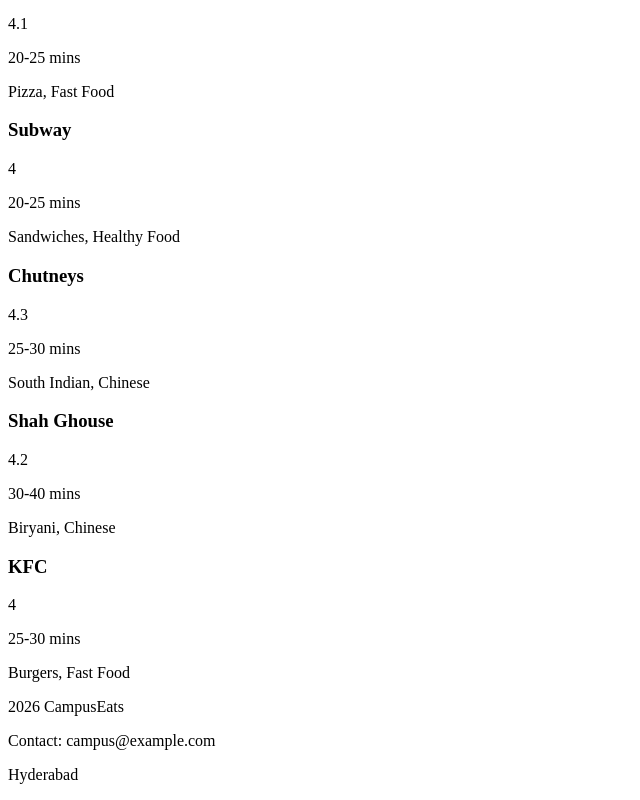
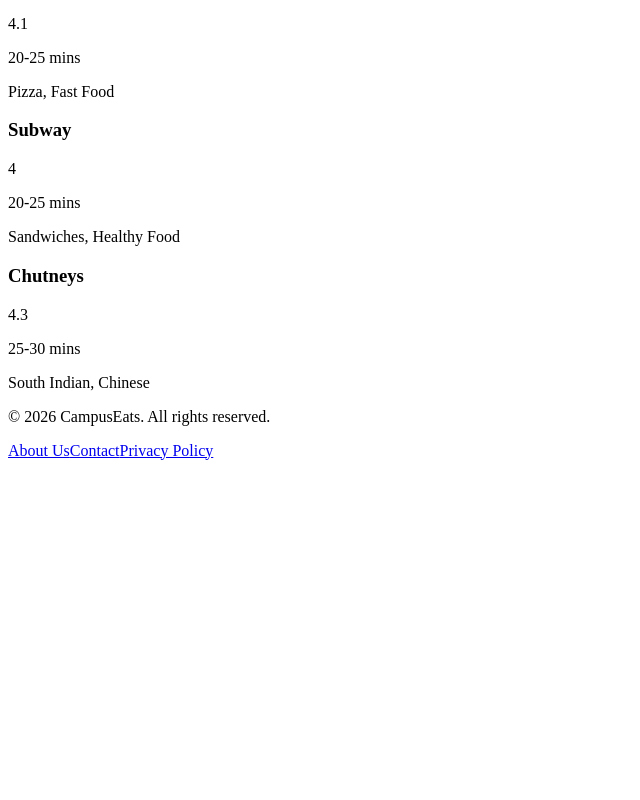
Before and after one commit to Meghana77/campus-eats-ui, a React (Vite) app: page / in a window 1280 px wide. Shown: the part 600-1400 px from the top of the page, without its empty margins (0-640 px from the left). After the commit the page ends 1068 px from the top, so only its background shows below. Built offline with nearby package versions, Linux system fonts and the light colour scheme.

Commit message:
format changes

```diff
--- a/src/Components/Footer.jsx
+++ b/src/Components/Footer.jsx
@@ -1,10 +1,14 @@
 function Footer(){
     return (
-        <div>
-            <p>2026 CampusEats</p>
-            <p>Contact: campus@example.com</p>
-            <p>Hyderabad</p>
-        </div>
+    <footer>
+      <p>© 2026 CampusEats. All rights reserved.</p>
+
+      <div>
+        <a href="#">About Us</a>
+        <a href="#">Contact</a>
+        <a href="#">Privacy Policy</a>
+      </div>
+    </footer>
     );
 }
 
--- a/src/Components/RestaurantContainer.jsx
+++ b/src/Components/RestaurantContainer.jsx
@@ -1,62 +1,54 @@
 import RestaurantCard from "./RestaurantCard";
 
 function RestaurantContainer(){
-    const restaurants = [
+const restaurants = [
   {
-    "id": 1,
-    "name": "Paradise",
-    "cuisine": "Biryani, North Indian",
-    "rating": 4.3,
-    "deliveryTime": "30-35 mins"
+    id: 1,
+    name: "Paradise",
+    cuisine: "Biryani, North Indian",
+    rating: 4.3,
+    deliveryTime: "30-35 mins",
+    image: "https://images.unsplash.com/photo-1563379091339-03b21ab4a4f8?w=500&auto=format&fit=crop&q=60"
   },
   {
-    "id": 2,
-    "name": "Mehfil",
-    "cuisine": "Biryani, Mughlai",
-    "rating": 4.2,
-    "deliveryTime": "25-30 mins"
+    id: 2,
+    name: "Mehfil",
+    cuisine: "Biryani, Mughlai",
+    rating: 4.2,
+    deliveryTime: "25-30 mins",
+    image: "https://images.unsplash.com/photo-1633964913295-ceb43826e7c9?w=500&auto=format&fit=crop&q=60"
   },
   {
-    "id": 3,
-    "name": "Bawarchi",
-    "cuisine": "Biryani, Indian",
-    "rating": 4.4,
-    "deliveryTime": "30-35 mins"
+    id: 3,
+    name: "Bawarchi",
+    cuisine: "Biryani, Indian",
+    rating: 4.4,
+    deliveryTime: "30-35 mins",
+    image: "https://images.unsplash.com/photo-1589302168068-964664d93dc0?w=500&auto=format&fit=crop&q=60"
   },
   {
-    "id": 4,
-    "name": "Domino's Pizza",
-    "cuisine": "Pizza, Fast Food",
-    "rating": 4.1,
-    "deliveryTime": "20-25 mins"
+    id: 4,
+    name: "Domino's Pizza",
+    cuisine: "Pizza, Fast Food",
+    rating: 4.1,
+    deliveryTime: "20-25 mins",
+    image: "https://images.unsplash.com/photo-1513104890138-7c749659a591?w=500&auto=format&fit=crop&q=60"
   },
   {
-    "id": 5,
-    "name": "Subway",
-    "cuisine": "Sandwiches, Healthy Food",
-    "rating": 4.0,
-    "deliveryTime": "20-25 mins"
+    id: 5,
+    name: "Subway",
+    cuisine: "Sandwiches, Healthy Food",
+    rating: 4.0,
+    deliveryTime: "20-25 mins",
+    image: "https://images.unsplash.com/photo-1509722747041-616f39b57569?w=500&auto=format&fit=crop&q=60"
   },
   {
-    "id": 6,
-    "name": "Chutneys",
-    "cuisine": "South Indian, Chinese",
-    "rating": 4.3,
-    "deliveryTime": "25-30 mins"
-  },
-  {
-    "id": 7,
-    "name": "Shah Ghouse",
-    "cuisine": "Biryani, Chinese",
-    "rating": 4.2,
-    "deliveryTime": "30-40 mins"
-  },
-  {
-    "id": 8,
-    "name": "KFC",
-    "cuisine": "Burgers, Fast Food",
-    "rating": 4.0,
-    "deliveryTime": "25-30 mins"
+    id: 6,
+    name: "Chutneys",
+    cuisine: "South Indian, Chinese",
+    rating: 4.3,
+    deliveryTime: "25-30 mins",
+    image: "https://images.unsplash.com/photo-1589301760014-d929f3979dbc?w=500&auto=format&fit=crop&q=60"
   }
 ];
 
--- a/src/Components/Search.jsx
+++ b/src/Components/Search.jsx
@@ -1,10 +1,13 @@
-function Search(){
-    return (
-        <div>
-            <input type="text" placeholder="Search restaurants..." />
-            <button>Search</button>
-        </div>
-    );
+function Search() {
+  return (
+    <div>
+      <input
+        type="text"
+        placeholder="Search for restaurants..."
+      />
+      <button>Search</button>
+    </div>
+  );
 }
 
 export default Search;
```
